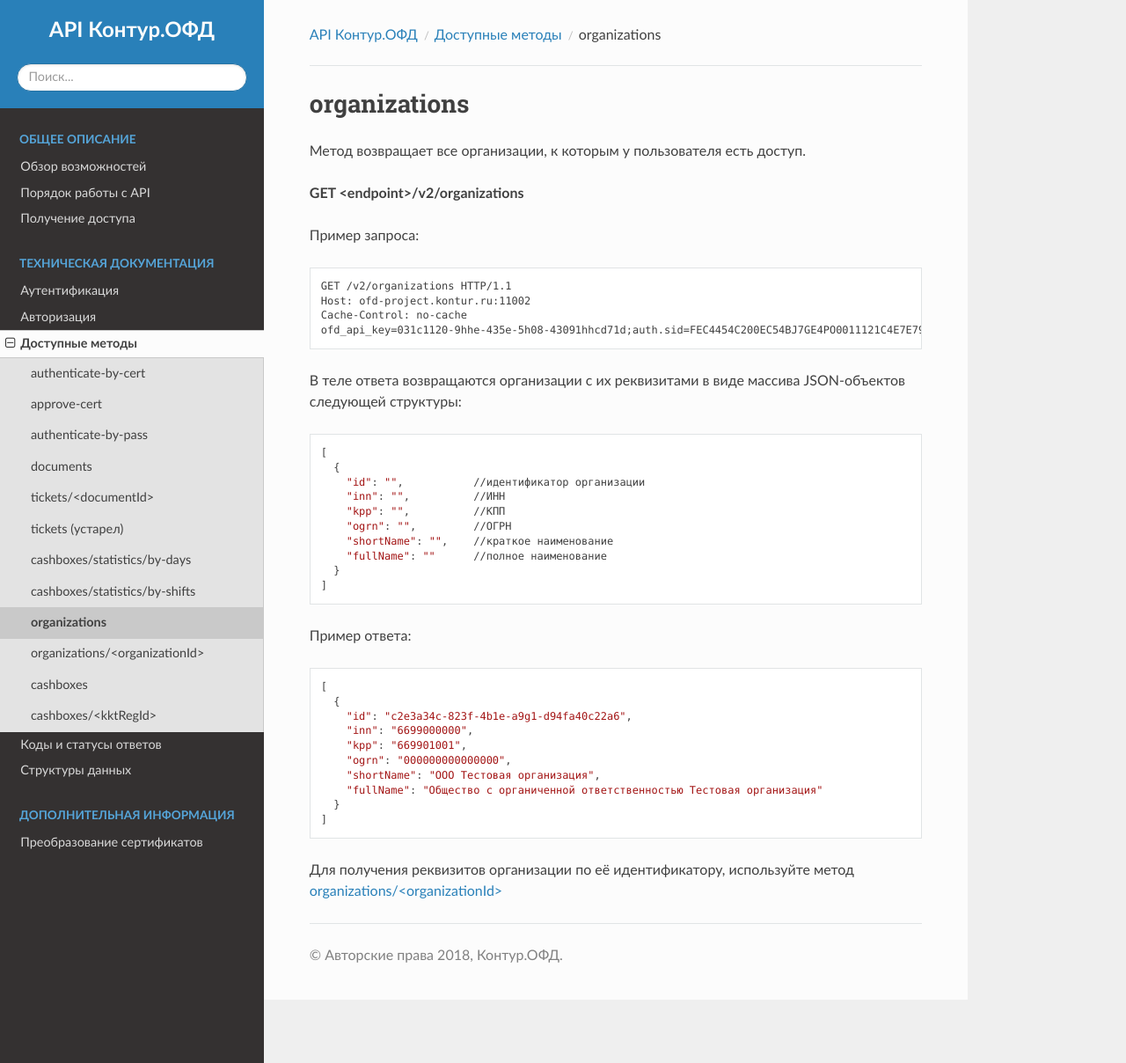
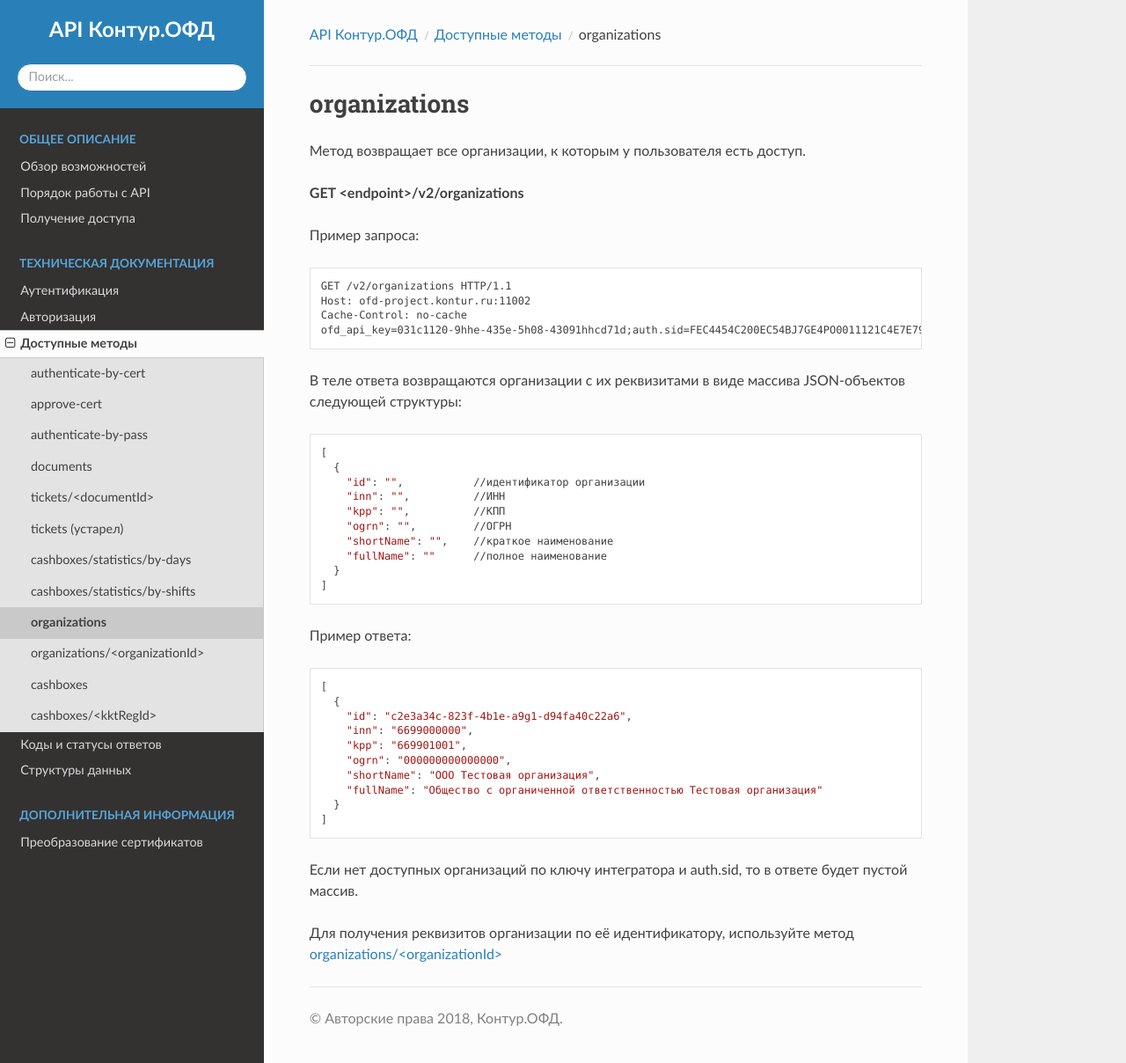
Before and after one commit to skbkontur/ofd-api-docs, a Sphinx documentation site: the page built from docs/source/http/organizations.rst, in a window 1280 px wide and 1208 px high. Shown: the whole window at 88% size. Built offline with Sphinx 7.4.7 and the Read the Docs theme 2.0.0, drawn with Linux system fonts in a browser that asks for light colours.

Commit message:
Нет доступных организаций в organization

```diff
--- a/docs/source/http/organizations.rst
+++ b/docs/source/http/organizations.rst
@@ -47,5 +47,6 @@
     }
   ]
 
+Если нет доступных организаций по ключу интегратора и auth.sid, то в ответе будет пустой массив.
 
 Для получения реквизитов организации по её идентификатору, используйте метод :doc:`organization`
```
